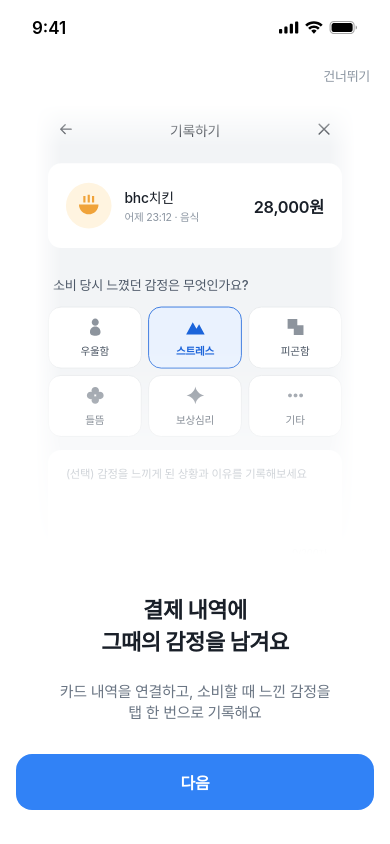
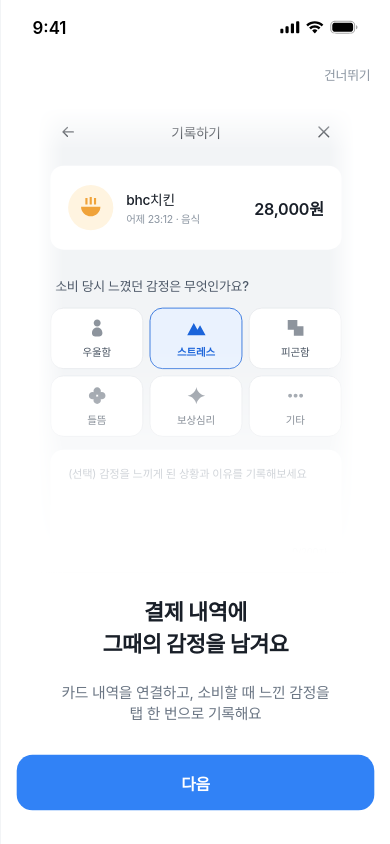
Before and after one commit to jwyoo702/emotion-spending-prototype, a plain HTML site: page index.html in a window 390 px wide. Drawn offline with Linux system fonts and the light colour scheme; a web font is replaced by a local one.

Commit message:
휴대폰에서 화면이 잘리지 않도록 393x852 화면을 통째로 맞춰 보여준다
Co-Authored-By: Claude Sonnet 5.5 <noreply@anthropic.com>

```diff
--- a/app.js
+++ b/app.js
@@ -363,11 +363,21 @@
   let fitScale = 1;
   const wrapEl = document.querySelector('.wrap');
   const fit = () => {
-    const desktop = innerWidth > 640 && !document.body.classList.contains('bare');
+    const bare = document.body.classList.contains('bare');
+    const mobile = innerWidth <= 640;
+    wrapEl.style.transformOrigin = '50% 0';
+    if (bare) { fitScale = 1; wrapEl.style.transform = wrapEl.style.marginBottom = wrapEl.style.marginTop = ''; return; }
+    if (mobile) { // 휴대폰: 가로·세로 중 더 빡빡한 쪽에 맞춰 화면 전체를 한 번에 보여 준다
+      fitScale = Math.min(innerWidth / 393, innerHeight / 852);
+      wrapEl.style.transform = 'scale(' + fitScale + ')';
+      wrapEl.style.marginTop = Math.max(0, (innerHeight - 852 * fitScale) / 2) + 'px';
+      wrapEl.style.marginBottom = -(852 * (1 - fitScale)) + 'px';
+      return;
+    }
     const need = 852 + 20 + 48 + 20; // 프레임 + 테두리 + 위아래 여백
-    fitScale = desktop ? Math.min(1, innerHeight / need) : 1;
+    fitScale = Math.min(1, innerHeight / need);
+    wrapEl.style.marginTop = '';
     wrapEl.style.transform = fitScale < 1 ? 'scale(' + fitScale + ')' : '';
-    wrapEl.style.transformOrigin = '50% 0';
     wrapEl.style.marginBottom = fitScale < 1 ? -(wrapEl.offsetHeight * (1 - fitScale)) + 'px' : '';
   };
   addEventListener('resize', fit);
--- a/styles.css
+++ b/styles.css
@@ -62,10 +62,12 @@ textarea { font: inherit; }
 .bare .index { display: none; }
 .bare .device { border-radius: 0; box-shadow: none; }
 @media (max-width: 640px) {
-  body { align-items: stretch; }
-  .wrap { padding: 0; width: 100%; }
+  /* 휴대폰: 393×852 화면을 그대로 두고 화면 크기에 맞춰 통째로 줄이거나 키운다 (잘리지 않게) */
+  html, body { overflow: hidden; background: var(--bg-page); }
+  body { align-items: flex-start; }
+  .wrap { padding: 0; width: 393px; flex: none; }
   .index { display: none; }
-  .device { width: 100vw; height: 100dvh; border-radius: 0; box-shadow: none; }
+  .device { width: 393px; height: 852px; border-radius: 0; box-shadow: none; }
 }
 
 /* ───────── 화면 공통 ───────── */
@@ -648,3 +650,5 @@ textarea { font: inherit; }
 /* 스크롤되는 화면(09, 10-1, 10-2)은 상태바를 상단에 고정 */
 .screen.scroll > .status { position: sticky; top: 0; z-index: 20; background: var(--bg-page); }
 .screen.scroll > .appbar, .screen.scroll > .rp-head { position: sticky; top: 54px; z-index: 20; background: var(--bg-page); }
+
+.jg-stage { touch-action: none; }
```
